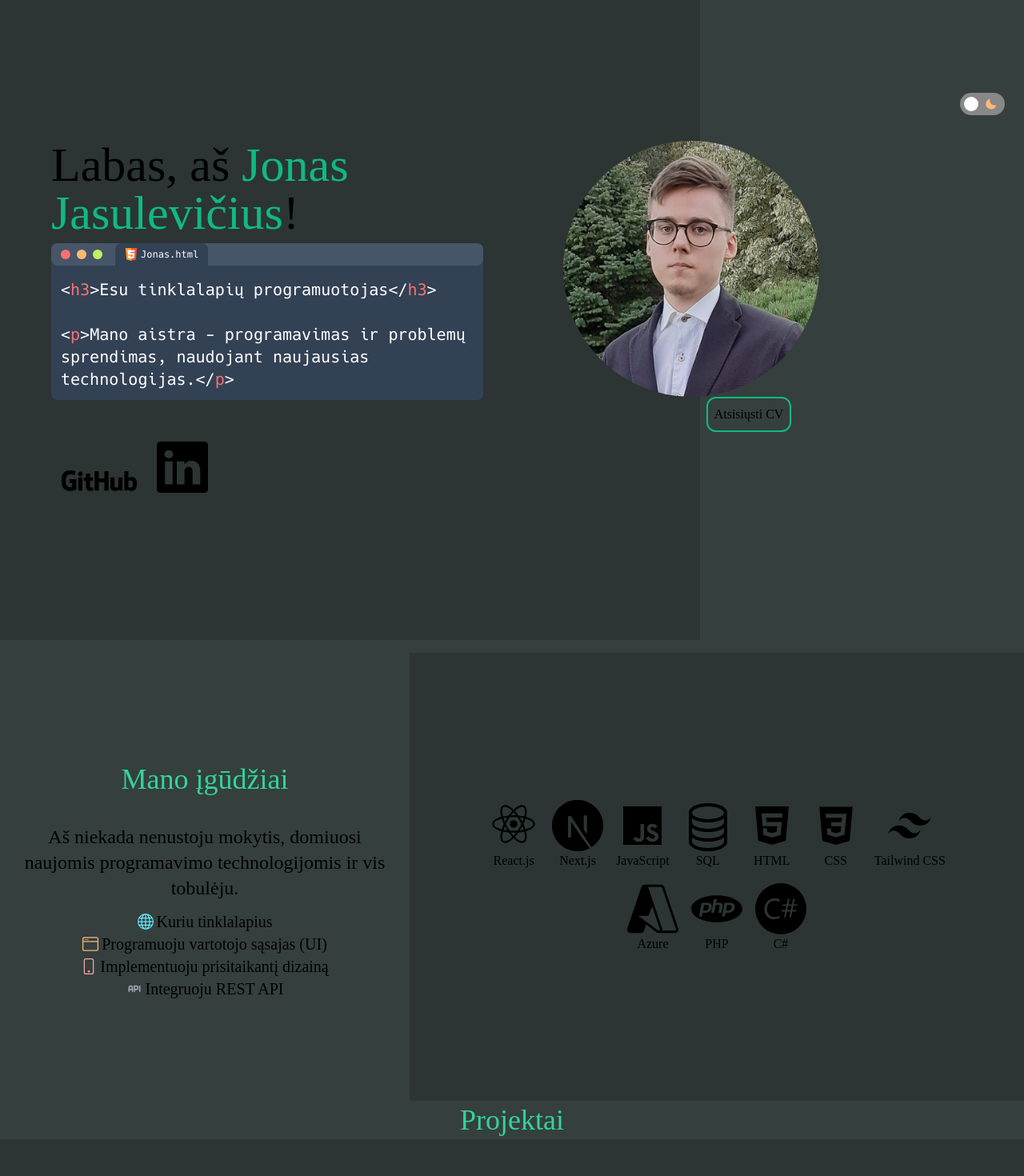
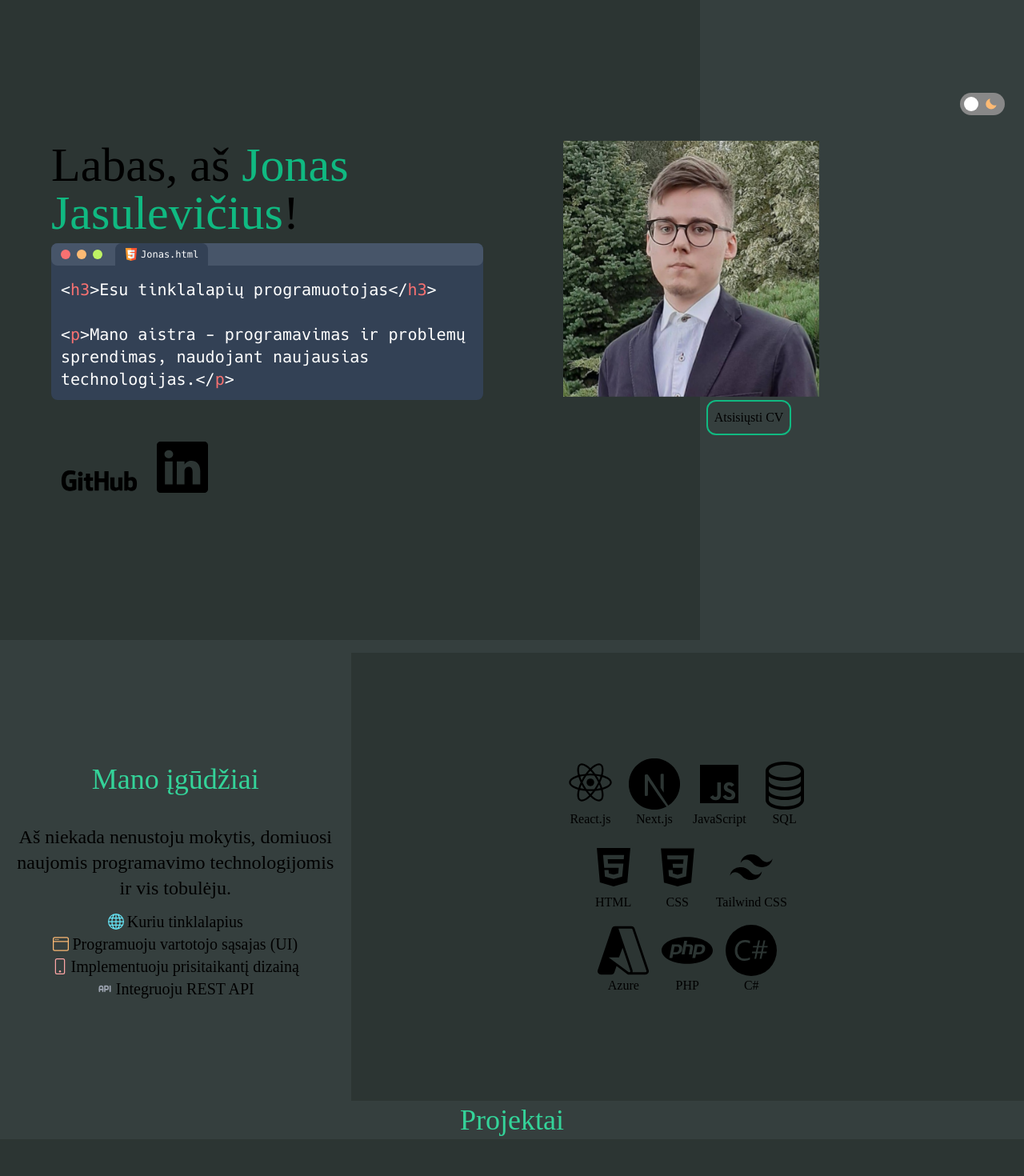
Before and after one commit to jonas-jasul/portfolio, a React (Vite) app: page / in a window 1280 px wide. Shown: the top 1470 px of the page at 80% size. Built offline with nearby package versions, Linux system fonts and the light colour scheme; a web font is replaced by a local one.

Commit message:
Added some reveal animations

```diff
--- a/package.json
+++ b/package.json
@@ -11,11 +11,13 @@
   },
   "dependencies": {
     "@emailjs/browser": "^3.11.0",
+    "@emotion/react": "^11.11.1",
     "emailjs": "^4.0.3",
     "postcss-flexbugs-fixes": "^5.0.2",
     "postcss-normalize": "^10.0.1",
     "postcss-preset-env": "^8.5.1",
     "react": "^18.2.0",
+    "react-awesome-reveal": "^4.2.5",
     "react-dom": "^18.2.0",
     "react-hook-form": "^7.46.1",
     "react-icons": "^4.10.1",
--- a/src/components/about.tsx
+++ b/src/components/about.tsx
@@ -1,12 +1,15 @@
 import AnimatedCaret from "./animatedCaret";
 import { DiGithubFull } from 'react-icons/di';
 import { BsLinkedin } from 'react-icons/bs';
+import { Slide, Bounce } from "react-awesome-reveal";
 export default function About() {
     return (
+
 
         <div className="main">
             <div className="flex flex-col lg:flex-row lg:h-[100vh]">
                 <div className="left-cont w-2/3 mt-16 lg:mt-44 ml-16">
+                    <Slide triggerOnce={true}>
                         <div className="left-text w-2/3">
                             <h2 className="text-6xl">
                                 <span className="hello">Labas, aš</span> <span className="text-emerald-500">Jonas Jasulevičius</span><span className="hello">!</span>
@@ -51,20 +54,25 @@ export default function About() {
                                 </a>
                             </div>
                         </div>
+                    </Slide>
                 </div>
+
 
                 <div className="right-cont w-full mt-3 lg:mt-0 lg:w-1/3 pt-6 h-full lg:pt-44">
                     <div className="pic-cont h-20 md:h-48 lg:h-80">
-                        <img className="object-contain absolute right-[26%] md:right-[36%] lg:right-[20%] rounded-full w-32 lg:w-80 md:w-64" src="/assets/me.jpg"></img>
+                        <img className="object-contain absolute right-[26%] md:right-[36%] lg:right-[20%] w-32 lg:w-80 md:w-64" src="/assets/me.jpg"></img>
                     </div>
-                    <div className="cvbuttons mx-2">
+
+                    <div className="cvbuttons mx-2 my-1">
                         <a href="\assets\cv.pdf" download="Jonas CV" target="_blank">
                             <button className="button p-2 border-2 rounded-xl hover:bg-gray-200 hover:text-black hover:transition-all border-emerald-500">Atsisiųsti CV</button>
                         </a>
                     </div>
                 </div>
             </div>
+
             <div className="transition-line lg:w-full lg:h-4 "></div>
         </div>
+
     )
 }
--- a/src/components/skills.tsx
+++ b/src/components/skills.tsx
@@ -3,9 +3,11 @@ import { BsGlobe, BsWindow, BsPhone, BsDatabase } from 'react-icons/bs';
 import { TbApi } from 'react-icons/tb'
 import { BiLogoReact, BiLogoJavascript, BiLogoHtml5, BiLogoCss3, BiLogoTailwindCss } from 'react-icons/bi';
 import { SiNextdotjs, SiMicrosoftazure, SiPhp, SiCsharp } from 'react-icons/si';
+import { Slide, Fade } from 'react-awesome-reveal';
 export default function Skills() {
 
     return (
+
         <div className="flex flex-col lg:flex-row lg:h-[70vh]">
             <div className="skills-left-cont w-full h-2/5 lg:w-2/5 lg:h-full flex flex-col justify-center items-center p-2">
                 <h2 className=" text-4xl my-6 text-emerald-400">Mano įgūdžiai</h2>
@@ -13,6 +15,7 @@ export default function Skills() {
                     <p className="text-2xl text-center p-3">Aš niekada nenustoju mokytis,
                         domiuosi naujomis programavimo technologijomis ir vis tobulėju.</p>
 
+                    <Fade cascade triggerOnce={true} fraction={0.7}>
                     <ul className='flex justify-center items-center flex-col pb-3'>
                         <li className='flex items-center text-xl'>
                             <BsGlobe className="text-cyan-300 mr-1" />
@@ -32,9 +35,11 @@ export default function Skills() {
                             Integruoju REST API
                         </li>
                     </ul>
+                    </Fade>
                 </div>
             </div>
-            <div className="skills-right-cont w-full lg:w-3/5 flex justify-center items-center">
+            <Slide direction='right' triggerOnce={true} fraction={0.6}>
+                <div className="skills-right-cont w-full lg:w-3/5 flex justify-center h-full items-center mx-auto my-auto">
                     <div className='skill-logos flex flex-wrap m-20 justify-center'>
                         <div className='p-2 hover:text-blue-400'>
                             <BiLogoReact className="mx-auto" size={'4em'} />
@@ -80,6 +85,8 @@ export default function Skills() {
 
                     </div>
                 </div>
+            </Slide>
         </div>
+
     )
 }
```
Also changed, not shown: 1 other file (tests, documents, lock files or other folders). Lines whose indentation alone changed are shown as unchanged.
